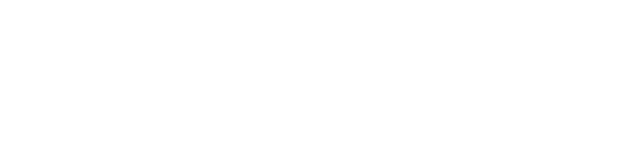
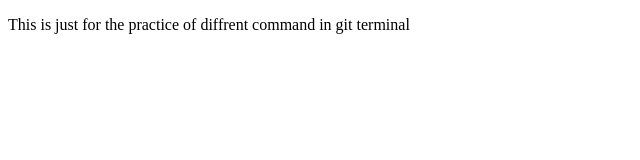
Before and after one commit to Sumit-nepal/web-page, a plain HTML site: page main/index.html in a window 1280 px wide. Shown: the whole page, without its empty margins (0-640 px from the left). Drawn offline with Linux system fonts and the light colour scheme.

Commit message:
Update index.html

```diff
--- a/main/index.html
+++ b/main/index.html
@@ -7,6 +7,6 @@
     <title>web page demo </title>
 </head>
 <body>
-
+    <p>This is just for the practice of diffrent command in git terminal</p>
 </body>
 </html>
```
